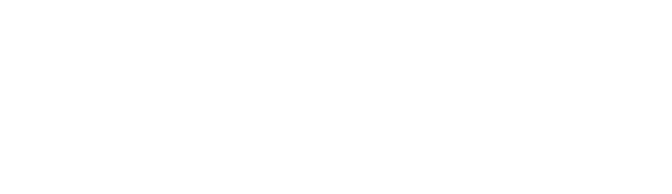
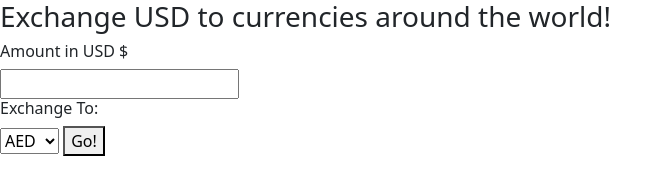
Before and after one commit to tdietzel/Currency_Exchanger, a website built with webpack: page src/index.html in a window 1280 px wide. Shown: the whole page, without its empty margins (0-672 px from the left). Built offline with nearby package versions, Linux system fonts and the light colour scheme.

Commit message:
Add starting html with input & dropdown form

```diff
--- a/src/index.html
+++ b/src/index.html
@@ -3,9 +3,24 @@
 <head>
     <meta charset="UTF-8">
     <meta name="viewport" content="width=device-width, initial-scale=1.0">
-    <title>Document</title>
+    <title>Currency Exchange</title>
 </head>
 <body>
-
+    <h3>Exchange USD to currencies around the world!</h3>
+    <form>
+        <h6>Amount in USD $</h6>
+        <input type="number" id="userCurrency">
+        <br>
+        <h6>Exchange To:</h6>
+        <select name="exchangeToDropDown" id="exchangeToDropDown">
+            <option value="AED">AED</option>
+            <option value="AFN">AFN</option>
+            <option value="ALL">ALL</option>
+            <option value="AMD">AMD</option>
+            <option value="ANG">ANG</option>
+        </select>
+        <button>Go!</button>
+        <p id="results"></p>
+    </form>
 </body>
 </html>
```
